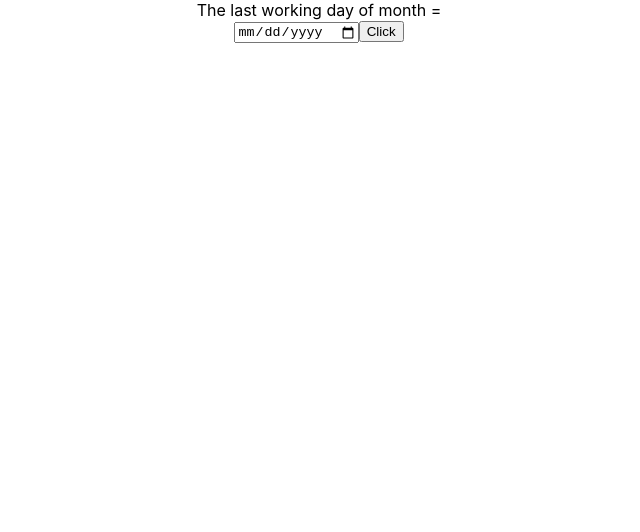
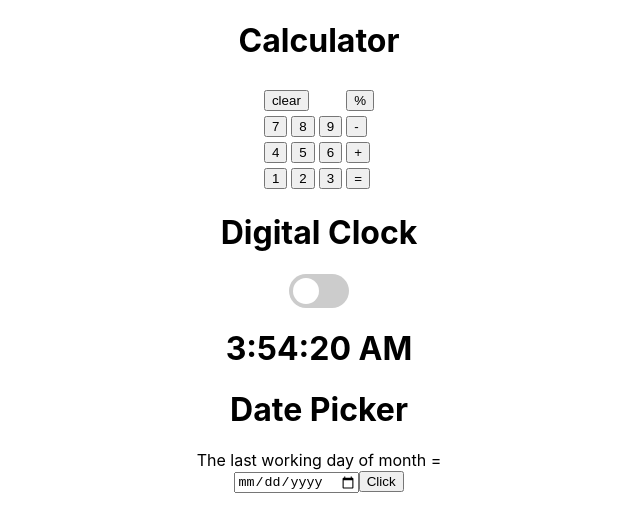
Before and after one commit to pawan6783/calculator, a React (Create React App) app: page / in a window 1280 px wide. Shown: the top 532 px of the page, without its empty margins (321-961 px from the left). Built offline with nearby package versions, Linux system fonts and the light colour scheme.

Commit message:
DigitalClock.test.js is added

```diff
--- a/src/containers/App.js
+++ b/src/containers/App.js
@@ -63,13 +63,13 @@ class App extends Component{
   render(){
     return (
       <div className="App">
-        {/* <Calculator
+        <Calculator
         result = {this.state.result}
         onClick = {(event) => this.onClickHandler(event)}
         ></Calculator>
         <div>
           <DigitalClock></DigitalClock>
-        </div> */}
+        </div>
         <Test></Test>
       </div>
     )
--- a/src/containers/DigitalClock.js
+++ b/src/containers/DigitalClock.js
@@ -1,39 +1,51 @@
-import React, {Component} from 'react';
+import React, {useState} from 'react';
+import '../stylesheets/DigitalClock.css';
+import Moment from 'react-moment';
 
-class DigitalClock extends Component{
-    constructor(props){
-        super(props);
-        this.state = {
-            time: new Date()
-        }
-    }
+const DigitalClock = props => {
 
-    currentTime () {
-        this.setState({
-            time: new Date()
+    const [timeState,setTimeState] = useState({
+        time: new Date().toLocaleTimeString(),
+        date: new Date()
+    });
+    const [flagState,setFlagState] = useState({showMe: false});
+
+    const updateTime = () => {
+
+        console.log(flagState.showMe);
+        setTimeState({
+            time: new Date().toLocaleTimeString(),
+            date: new Date().toLocaleDateString()
         });
     }
 
-    componentDidMount(){
-        setInterval(() => this.currentTime(), 1000);
+    const onChangeHandler = () => {
+       console.log("inside onchangehandler");
+        setFlagState({
+            showMe: !flagState.showMe
+        });
+
     }
 
-    render(){
-        return(
-            <div>
-                <center>
+    setInterval(updateTime,1000);
 
-                    <h1>Digital Clock</h1>
-
-                    <div>
-                    {this.state.time.toLocaleTimeString()}
-                    </div>
-
-                </center>
-
-            </div>
-        );
-    }
+    return(
+        <div>
+            <h1>Digital Clock</h1>
+            <label className="switch">
+                <input type="checkbox" onChange = {onChangeHandler}/>
+                <span className="slider round"></span>
+            </label>
+            <h1>{timeState.time}</h1>
+            <h4>{
+                 flagState.showMe?
+                 <Moment format = "MMMM Do YYYY dddd">
+                {timeState.date}
+                </Moment> : null
+                }
+            </h4>
+        </div>
+    );
 }
 
 export default DigitalClock;
--- a/src/containers/Test.js
+++ b/src/containers/Test.js
@@ -74,6 +74,7 @@ class Test extends Component{
     render(){
         return(
             <div>
+                <h1>Date Picker</h1>
                 <div> The last working day of month = {this.state.day}</div>
                 <input
                 type="date" id="text"
--- /dev/null
+++ b/src/stylesheets/DigitalClock.css
@@ -0,0 +1,53 @@
+.switch {
+    position: relative;
+    display: inline-block;
+    width: 60px;
+    height: 34px;
+  }
+
+  .slider {
+    position: absolute;
+    cursor: pointer;
+    top: 0;
+    left: 0;
+    right: 0;
+    bottom: 0;
+    background-color: #ccc;
+    -webkit-transition: .4s;
+    transition: .4s;
+  }
+
+  .slider:before {
+    position: absolute;
+    content: "";
+    height: 26px;
+    width: 26px;
+    left: 4px;
+    bottom: 4px;
+    background-color: white;
+    -webkit-transition: .4s;
+    transition: .4s;
+  }
+
+  input:checked + .slider {
+    background-color: #2196F3;
+  }
+
+  input:focus + .slider {
+    box-shadow: 0 0 1px #2196F3;
+  }
+
+  input:checked + .slider:before {
+    -webkit-transform: translateX(26px);
+    -ms-transform: translateX(26px);
+    transform: translateX(26px);
+  }
+
+  /* Rounded sliders */
+  .slider.round {
+    border-radius: 34px;
+  }
+
+  .slider.round:before {
+    border-radius: 50%;
+  }
```
Also changed, not shown: 2 other files (tests, documents, lock files or other folders).
